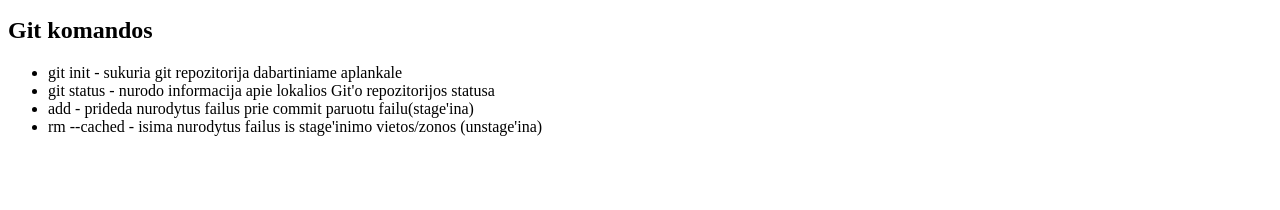
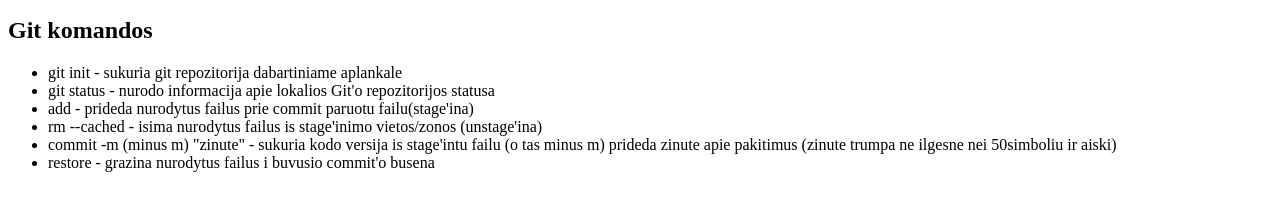
Before and after one commit to AdeleLuk/git-ir-github, a plain HTML site: page index.html in a window 1280 px wide. Shown: the part 88-298 px from the top of the page. Drawn offline with Linux system fonts and the light colour scheme.

Commit message:
antras commit

```diff
--- a/index.html
+++ b/index.html
@@ -20,6 +20,8 @@
                 <li>git status - nurodo informacija apie lokalios Git'o repozitorijos statusa</li>
                 <li>add - prideda nurodytus failus prie commit paruotu failu(stage'ina)</li>
                 <li>rm --cached - isima nurodytus failus is stage'inimo vietos/zonos (unstage'ina)</li>
+                <li>commit -m (minus m) "zinute" - sukuria kodo versija is stage'intu failu (o tas minus m) prideda zinute apie pakitimus (zinute trumpa ne ilgesne nei 50simboliu ir aiski)</li>
+                <li>restore - grazina nurodytus failus i buvusio commit'o busena</li>
             </ul>
         </section>
     </main>
```
